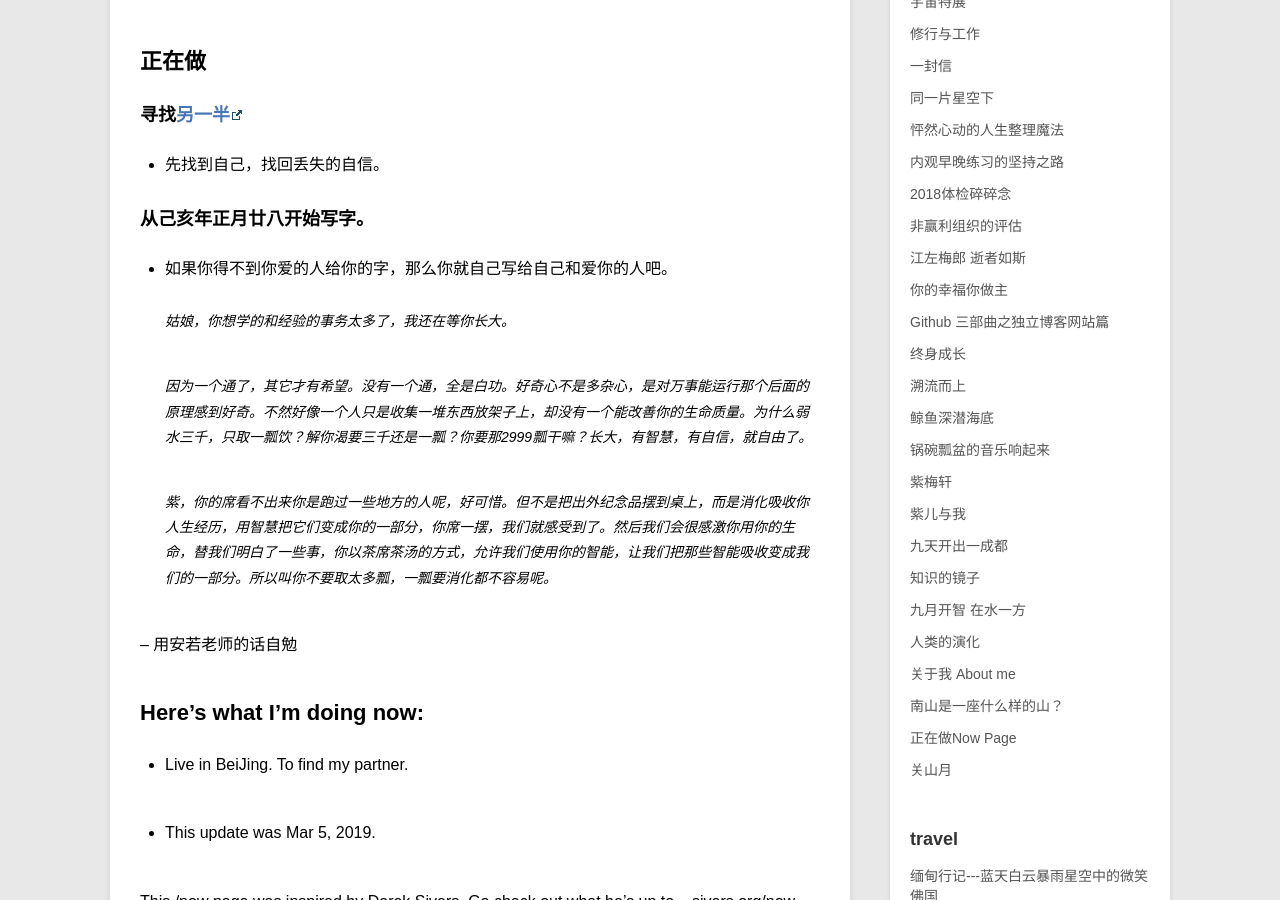
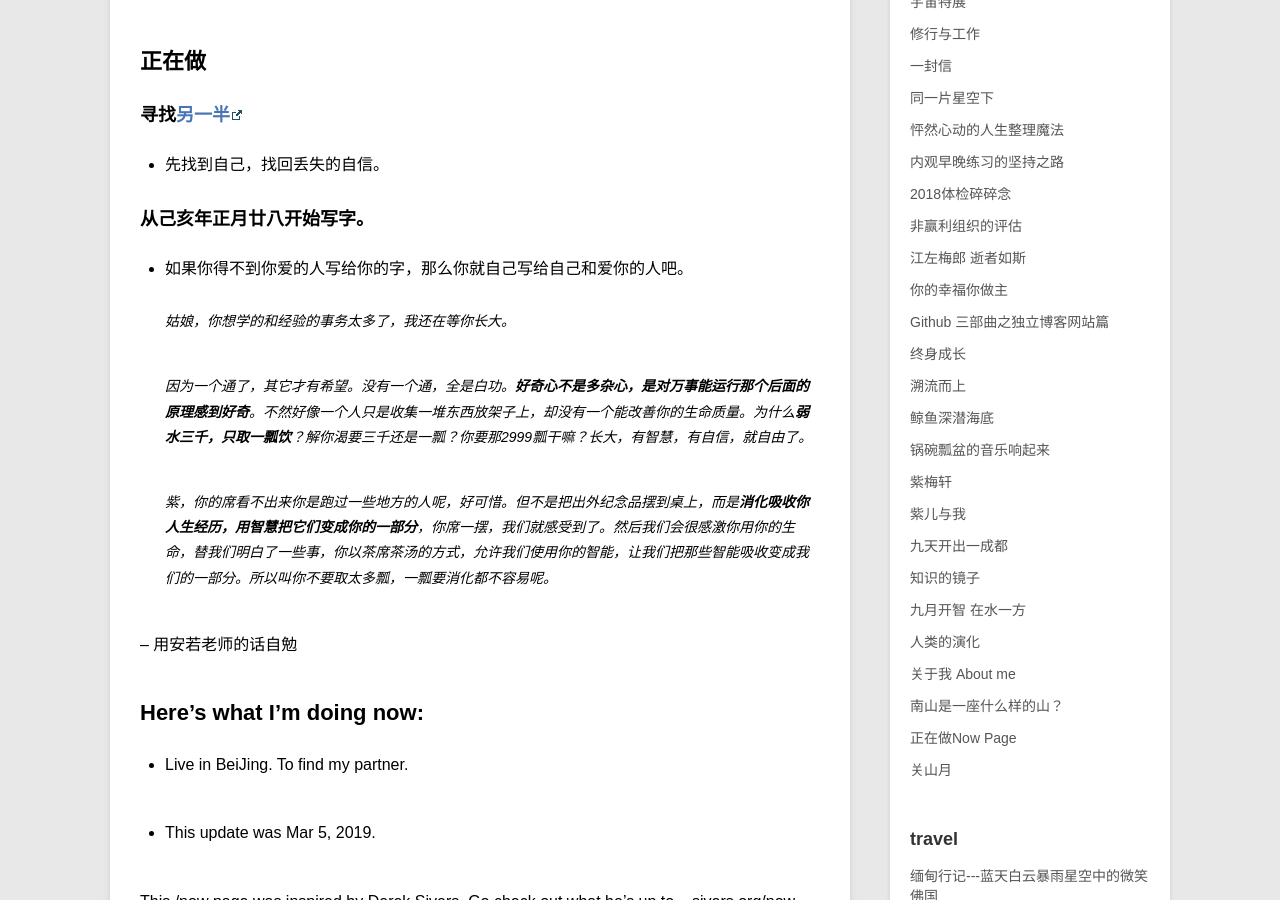
Before and after one commit to violettianjie/violettianjie.github.io, a Jekyll site: the page built from _posts/blog/2017-09-03-now.md, in a window 1280 px wide and 900 px high, scrolled down 399 px. Built offline with Jekyll 4.4.1, drawn with Linux system fonts in a browser that asks for light colours; comment, search, counter and statistics services are not loaded.

Commit message:
Update 2017-09-03-now.md

```diff
--- a/_posts/blog/2017-09-03-now.md
+++ b/_posts/blog/2017-09-03-now.md
@@ -18,13 +18,13 @@ category: blog
 
 ### 从己亥年正月廿八开始写字。
 
-- 如果你得不到你爱的人给你的字，那么你就自己写给自己和爱你的人吧。
+- 如果你得不到你爱的人写给你的字，那么你就自己写给自己和爱你的人吧。
 
 > 姑娘，你想学的和经验的事务太多了，我还在等你长大。
 
-> 因为一个通了，其它才有希望。没有一个通，全是白功。好奇心不是多杂心，是对万事能运行那个后面的原理感到好奇。不然好像一个人只是收集一堆东西放架子上，却没有一个能改善你的生命质量。为什么弱水三千，只取一瓢饮？解你渴要三千还是一瓢？你要那2999瓢干嘛？长大，有智慧，有自信，就自由了。
+> 因为一个通了，其它才有希望。没有一个通，全是白功。**好奇心不是多杂心，是对万事能运行那个后面的原理感到好奇**。不然好像一个人只是收集一堆东西放架子上，却没有一个能改善你的生命质量。为什么**弱水三千，只取一瓢饮**？解你渴要三千还是一瓢？你要那2999瓢干嘛？长大，有智慧，有自信，就自由了。
 
-> 紫，你的席看不出来你是跑过一些地方的人呢，好可惜。但不是把出外纪念品摆到桌上，而是消化吸收你人生经历，用智慧把它们变成你的一部分，你席一摆，我们就感受到了。然后我们会很感激你用你的生命，替我们明白了一些事，你以茶席茶汤的方式，允许我们使用你的智能，让我们把那些智能吸收变成我们的一部分。所以叫你不要取太多瓢，一瓢要消化都不容易呢。
+> 紫，你的席看不出来你是跑过一些地方的人呢，好可惜。但不是把出外纪念品摆到桌上，而是**消化吸收你人生经历，用智慧把它们变成你的一部分**，你席一摆，我们就感受到了。然后我们会很感激你用你的生命，替我们明白了一些事，你以茶席茶汤的方式，允许我们使用你的智能，让我们把那些智能吸收变成我们的一部分。所以叫你不要取太多瓢，一瓢要消化都不容易呢。
 
 -- 用安若老师的话自勉
 
```
